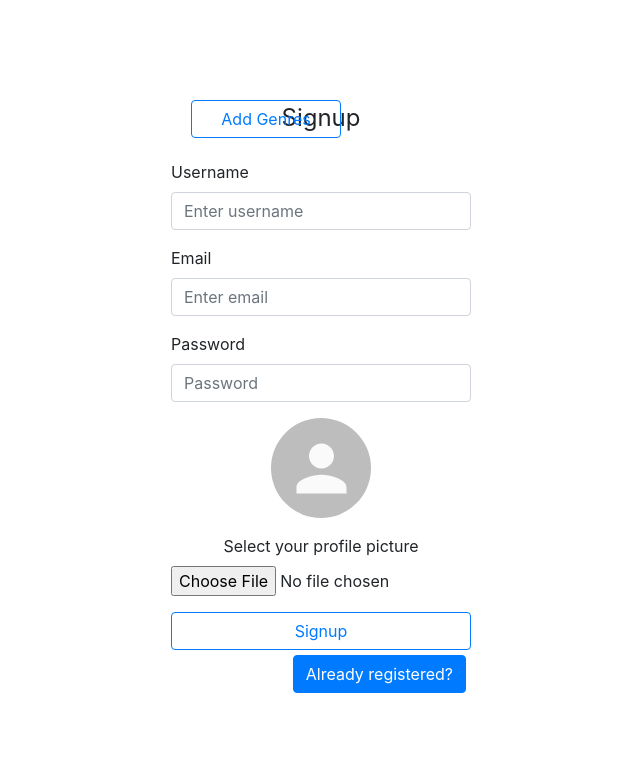
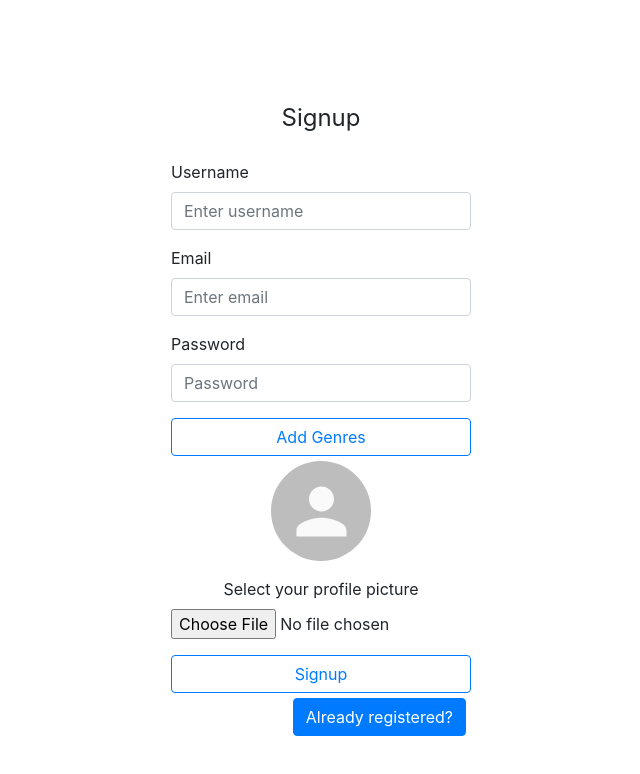
Before and after one commit to HareshNasit/Moviegram, a React (Create React App) app in the folder frontend/: page /signup in a window 1280 px wide. Shown: the top 774 px of the page, without its empty margins (319-959 px from the left). Built offline with nearby package versions, Linux system fonts and the light colour scheme; no server answers.

Commit message:
Changed Signup css for genres add button

```diff
--- a/frontend/src/Components/Signup/index.js
+++ b/frontend/src/Components/Signup/index.js
@@ -107,7 +107,7 @@ class SignupScreen extends React.Component {
           </Form.Group>
 
           <Button variant="outline-primary"
-                    className="addGenreButton"
+                    id="addGenreButton"
                     onClick={() => this.setState({genresShow: true})}
                     >
                     Add Genres
--- a/frontend/src/Components/Signup/styles.css
+++ b/frontend/src/Components/Signup/styles.css
@@ -27,7 +27,7 @@
     width: 100%;
 }
 
-.addGenreButton{
+#addGenreButton{
     margin-bottom: 5px;
     width: 100%;
 }
```
